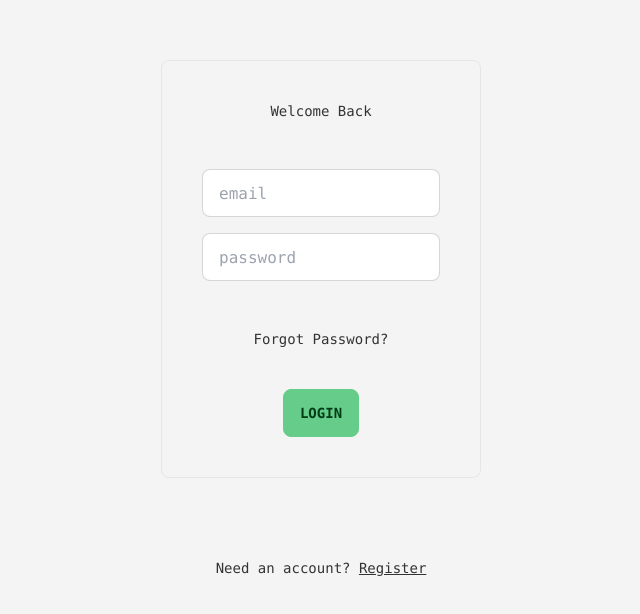
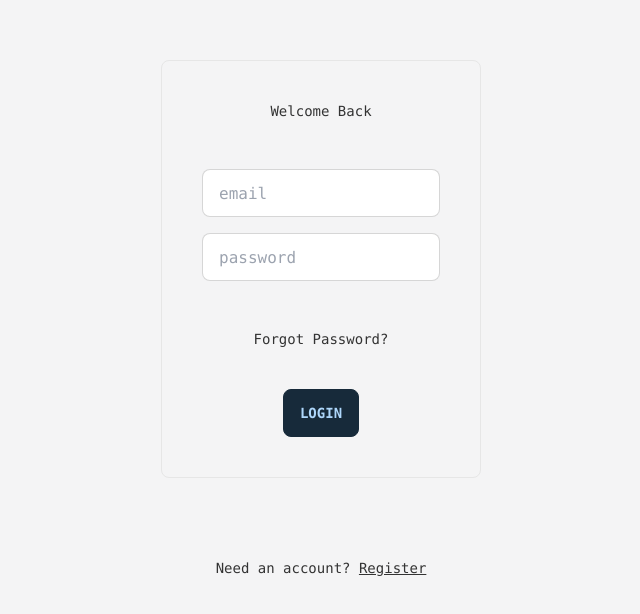
Before and after one commit to johnkirtley/posturefix-ai-next, a Next.js app: page / in a window 1280 px wide. Shown: the part 126-740 px from the top of the page, without its empty margins (319-959 px from the left). Built offline with nearby package versions, Linux system fonts and the light colour scheme; no server answers; sample sign-in values are in the browser's storage.

Commit message:
posture fix

```diff
--- a/app/account/page.js
+++ b/app/account/page.js
@@ -56,7 +56,7 @@ export default function Plans() {
                     <Nav />
                     <div className="flex flex-col gap-5 justify-center items-center">
                         <h2 className="text-center font-bold mb-4">Account Page</h2>
-                        <div className="flex flex-col justify-center items-center gap-2 border rounded-md p-5 w-3/4 m-auto bg-neutral text-info">
+                        <div className="flex flex-col justify-center items-center gap-2 border rounded-md p-5 w-3/4 m-auto bg-neutral text-base-200">
                             <div>
                                 <p>Email: {userInfo.email}</p>
                             </div>
@@ -64,10 +64,10 @@ export default function Plans() {
                                 <p className="underline text-base-100 hover:text-info">Change Password</p>
                             </div> */}
                         </div>
-                        <div className="flex flex-col justify-center items-center border rounded-md w-3/4 p-5 m-auto bg-neutral text-info gap-5 mt-4">
+                        <div className="flex flex-col justify-center items-center border rounded-md w-3/4 p-5 m-auto bg-neutral text-base-200 gap-5 mt-4">
                             <div><p className="font-bold">Subscription Information</p></div>
                             <div className="text-center">
-                                <div>Current Plan: {premiumStatus && premiumStatus.planName !== '' ? premiumStatus.planName.toUpperCase() : 'No Active Plan'}</div>
+                                <p>Current Plan: {premiumStatus && premiumStatus.planName !== '' ? premiumStatus.planName.toUpperCase() : 'No Active Plan'}</p>
                             </div>
                             <div>
                                 {premiumStatus.planName !== '' ? <button type="button" className="btn btn-info" onClick={() => generatePortal(user.email)}>Manage Subscription</button> : ''}
--- a/app/components/Nav/Nav.jsx
+++ b/app/components/Nav/Nav.jsx
@@ -8,6 +8,7 @@
 import { signOut } from 'firebase/auth';
 import { useRouter } from 'next/navigation';
 import Link from 'next/link';
+import Image from 'next/image';
 import { firebaseAuth } from '../../../firebase/clientApp';
 import { useAuth } from '../../Context/AuthContext';
 import { useFirebase } from '../../hooks/useFirebase';
@@ -29,7 +30,7 @@ export default function Nav() {
             {user
                 ? (
                     <div>
-                        <div className="navbar bg-neutral p-base pl-8 pr-8 mb-7 text-white">
+                        <div className="navbar bg-neutral p-base pr-0 pl-8 mb-7 text-base-200">
                             <div className="navbar-start">
                                 <div className="dropdown">
                                     <label tabIndex={0} className="btn btn-ghost btn-circle">
@@ -51,7 +52,7 @@ export default function Nav() {
                                 </div>
                             </div>
                             <div className="navbar-end">
-                                <h1>PostureFix</h1>
+                                <Image src="/logo.png" width={150} height={100} />
                             </div>
                         </div>
                     </div>
--- a/app/components/rec-tools/recTools.jsx
+++ b/app/components/rec-tools/recTools.jsx
@@ -20,7 +20,7 @@ export function RecTools() {
                                 {tool.recommend ? <div className="badge badge-warning">Highly Recommend</div> : ''}
                                 <p className="text-sm">{tool.description}</p>
                                 <div className="card-actions justify-center mt-4">
-                                    <a target="_blank" href={tool.link} rel="noreferrer"> <button type="button" className="btn btn-primary">Check It Out</button></a>
+                                    <a target="_blank" href={tool.link} rel="noreferrer"> <button type="button" className="btn btn-info">Check It Out</button></a>
                                 </div>
                             </div>
                         </div>
--- a/app/register/page.js
+++ b/app/register/page.js
@@ -164,7 +164,7 @@ export default function Register() {
                         <input name="password" value={credentials.password} onChange={handleChange} className="input input-bordered w-full my-2" placeholder="password" type="password" />
                         <input name="confirmPass" value={credentials.confirmPass} onChange={handleChange} enterKeyHint="Register" onKeyDown={handleKeydown} className="input input-bordered w-full my-2" placeholder="confirm password" type="password" />
                     </div>
-                    <button ref={registerRef} type="submit" onClick={signUp} className="btn btn-secondary">{registerAccount ? 'Creating Account...' : 'Register'}</button>
+                    <button ref={registerRef} type="submit" onClick={signUp} className="btn btn-accent">{registerAccount ? 'Creating Account...' : 'Register'}</button>
                 </div>
                 <div className="text-center">
                     <p>Have an account? <Link href="/" className="link">Login</Link></p>
--- a/tailwind.config.js
+++ b/tailwind.config.js
@@ -15,23 +15,23 @@ module.exports = {
             {
                 mytheme: {
 
-                    primary: '#66CC8A',
+                    primary: '#172a3a',
 
-                    secondary: '#3b82f6',
+                    secondary: '#577590',
 
-                    accent: '#f97316',
+                    accent: '#e76f51',
 
-                    neutral: '#333C4D',
+                    neutral: '#172a3a',
 
                     'base-100': '#FFFFFF',
 
-                    info: '#d6e6ff',
+                    info: '#f4a261',
 
-                    success: '#36D399',
+                    success: '#90be6d',
 
-                    warning: '#FBBD23',
+                    warning: '#f9c74f',
 
-                    error: '#F87272',
+                    error: '#f94144',
                 },
             },
         ],
```
Also changed, not shown: app/components/CurrentProtocol/CurrentProtocol.jsx (+5 -5 lines), app/globals.css (+12 -0 lines), public/logo.png (added).
